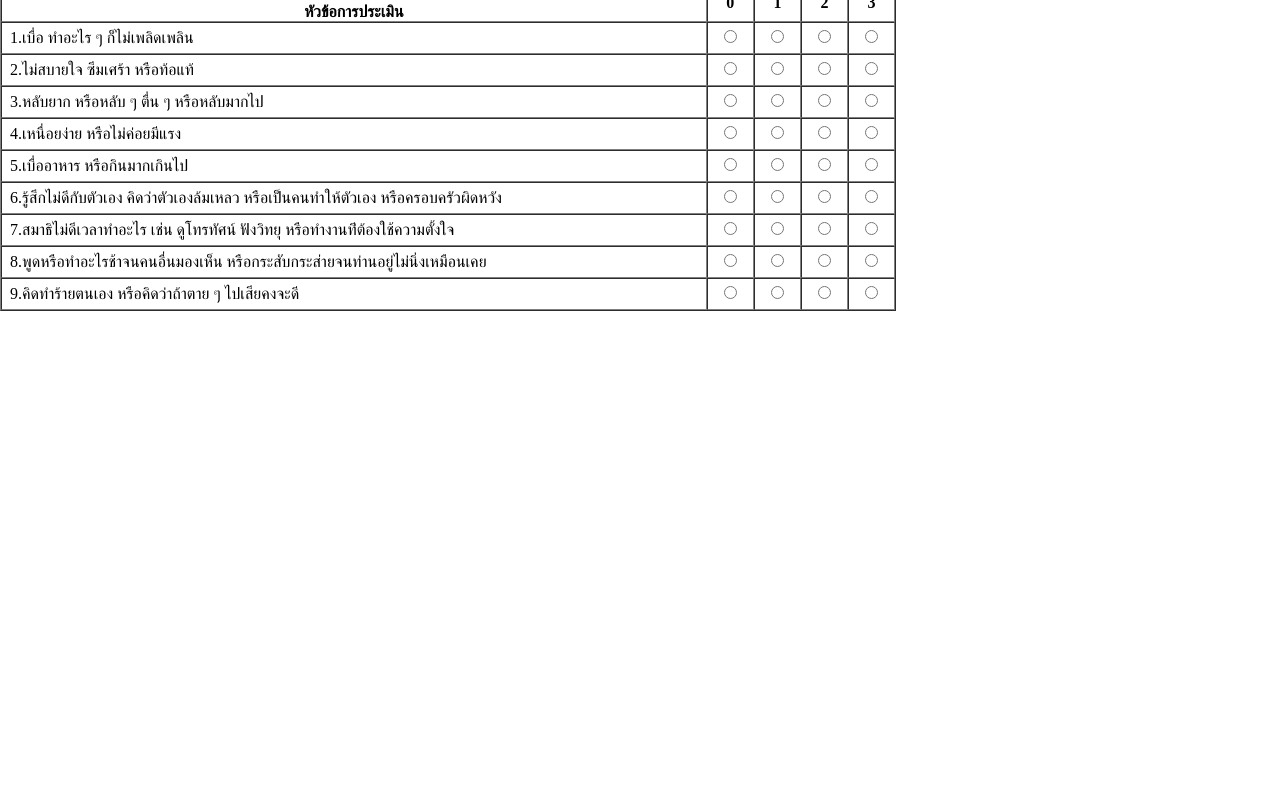
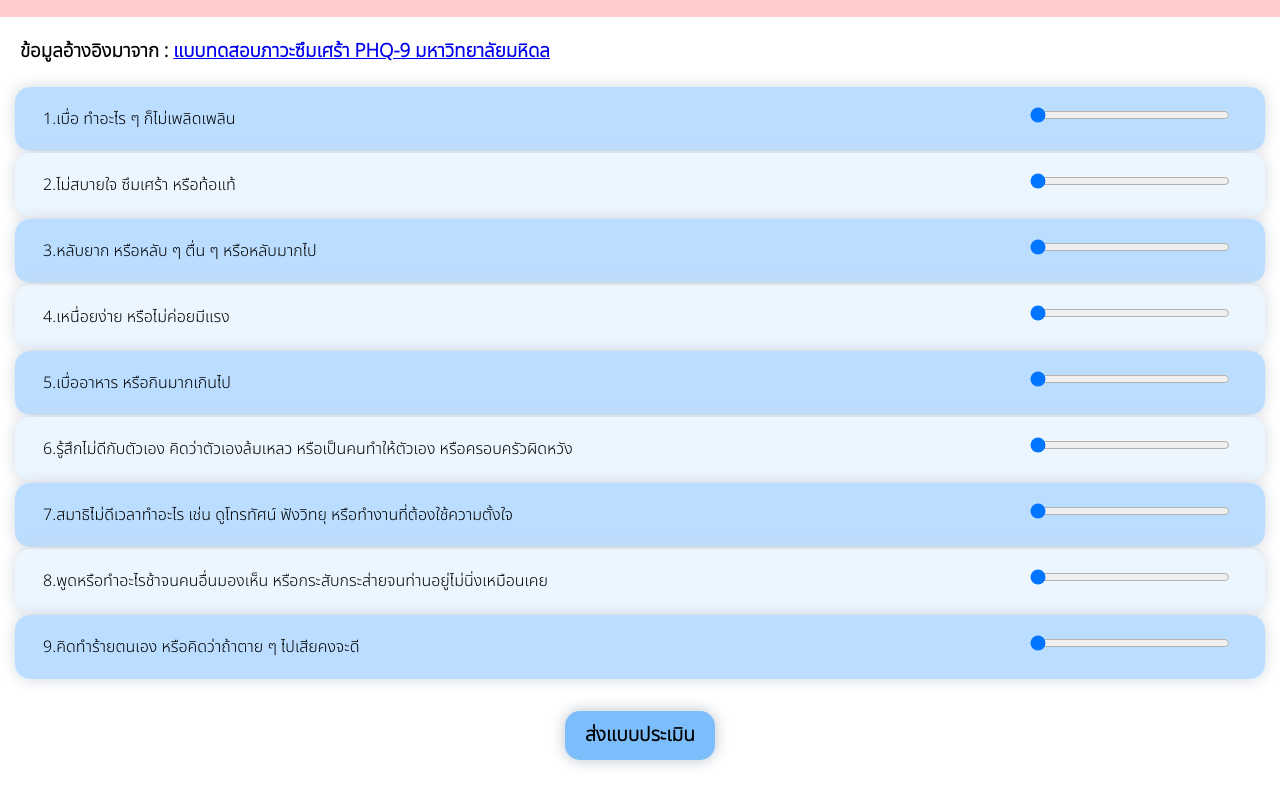
Before and after one commit to 663040112-7/BluEase-project, a plain HTML site: page Evaluation.html in a window 1280 px wide. Shown: the part 219-1009 px from the top of the page. Before the commit the page ends 800 px from the top, so only its background shows below. Drawn offline with Linux system fonts and the light colour scheme; a web font is replaced by a local one.

Commit message:
แต่งแบบประเมิน

```diff
--- a/EvaStyle.css
+++ b/EvaStyle.css
@@ -7,6 +7,7 @@
 }
 
 * {
+    font-family: 'Noto Sans Thai';
     padding: 0;
     margin: 0;
 }
@@ -95,6 +96,78 @@
     display: none;
 }
 
+.choice1 {
+    background-color: rgb(142, 197, 250) ;
+}
+
+.col-md-9 h1 {
+    background-color: rgb(194, 225, 255);
+    font-size: 1.2rem;
+    width: 350px;
+    padding: 10px;
+    text-align: center;
+    border-radius: 15px ;
+    box-shadow: 0px 0px 15px rgb(187, 194, 203);
+    margin: auto;
+}
+
+.col-md-9 h2 {
+    background-color: rgb(255, 205, 205);
+    text-align: center;
+    font-size: 1rem;
+    margin: 20px 0;
+    padding: 20px;
+}
+
+.col-md-9 h3 {
+    margin: 20px;
+}
+
+table {
+    font-size: 1rem;
+    margin: auto;
+    width: 98%;
+}
+
+
+.form:nth-child(odd){
+    background-color: rgb(187, 221, 255);
+    border-radius: 15px;
+}
+.form:nth-child(even){
+    background-color: rgb(236, 246, 255);
+}
+
+table td {
+    padding: 20px;
+    border-radius:15px ;
+    margin: auto 0;
+    box-shadow: 0px 0px 15px rgb(209, 215, 223);
+
+}
+
+
+.slider {
+    width: 200px;
+    position:absolute;
+    right: 50px;
+}
+
+#submitBtn {
+    font-size: 1.2rem;
+    font-weight: bold;
+    padding: 10px 20px;
+    border-radius: 15px;
+    background-color: rgb(124, 190, 252);
+    box-shadow: 0px 0px 15px rgb(187, 194, 203);
+    border: none ;
+    display: block;
+    margin: 30px auto;
+}
+
+
+
+
 
 
 
@@ -131,6 +204,10 @@
         color: white;
         text-shadow: 0 0 15px rgb(15, 77, 117);
         transition: .3s;
+    }
+    .menu .choice1 {
+        background: none;
+        text-shadow: 0 0 15px rgb(15, 77, 117);
     }
 
     #check:checked ~ .menu ul {
@@ -204,16 +281,3 @@
         font-weight: 300;
     }
 }
-
-
-
-.choice1 {
-    background-color: rgb(142, 197, 250) ;
-}
-
-.form-submit {
-    position: absolute;
-    bottom: 10px;
-    right: 50%;
-    transform: translateX(-50%);
-}
--- a/Evaluation.html
+++ b/Evaluation.html
@@ -70,90 +70,47 @@
         </nav>
     </div>
     <div class="col-md-9"> <br />
-        <h1 align="center"> แบบประเมินโรคซึมเศร้า </h1>
-        <h2 align="center"> (เกณฑ์ให้คะแนน : ไม่เลย = 0, มีบางวันหรือไม่บ่อย = 1, มีค่อนข้างบ่อย = 2, มีเกือบทุกวัน = 3)</h2>
-        <h3> ข้อมูลอ้างอิงมาจาก : </h3>
+        <h1> แบบประเมินโรคซึมเศร้า </h1>
+        <h2> (เกณฑ์ให้คะแนน : ไม่เลย = 0, มีบางวันหรือไม่บ่อย = 1, มีค่อนข้างบ่อย = 2, มีเกือบทุกวัน = 3)</h2>
+        <h3 > ข้อมูลอ้างอิงมาจาก :
+            <a href="https://www.rama.mahidol.ac.th/th/depression_risk" target="_blank">
+              แบบทดสอบภาวะซึมเศร้า PHQ-9 มหาวิทยาลัยมหิดล
+            </a>
+        </h3>
 
         <form id="formqsys" name="formqsys" method="post" action="s_q_db.php">
-            <table width="70%" border="1" align="center" cellpadding="0" cellspacing="0" class="table table-bordered table-hover">
-                <tr>
-                    <td width="75%" rowspan="2" align="center">
-                    <br>
-                    <strong>หัวข้อการประเมิน</strong>
-                    </td>
+            <table>
+
+                <tr class="form form-choice1">
+                    <td>&nbsp; 1.เบื่อ ทำอะไร ๆ ก็ไม่เพลิดเพลิน<input class = "slider slider1"  type="range" max="3" min="0" value="0"></td>
                 </tr>
-                <tr>
-                    <td width="5%" align="center"><strong>0</strong></td>
-                    <td width="5%" align="center"><strong>1</strong></td>
-                    <td width="5%" align="center"><strong>2</strong></td>
-                    <td width="5%" align="center"><strong>3</strong></td>
+                <tr class="form form-choice2">
+                    <td>&nbsp; 2.ไม่สบายใจ ซึมเศร้า หรือท้อแท้<input class = "slider slider2" type="range" max="3" min="0" value="0"></td>
                 </tr>
-                <tr>
-                    <td height="30">&nbsp; 1.เบื่อ ทำอะไร ๆ ก็ไม่เพลิดเพลิน</td>
-                    <td height="30" align="center"><input type="radio" name="es_id1"  value="0"  required /></td>
-                    <td height="30" align="center"><input type="radio" name="es_id1"  value="1"  /></td>
-                    <td height="30" align="center"><input type="radio" name="es_id1"  value="2" /></td>
-                    <td height="30" align="center"><input type="radio" name="es_id1"  value="3" /></td>
+                <tr class="form form-choice3">
+                  <td>&nbsp; 3.หลับยาก หรือหลับ ๆ ตื่น ๆ หรือหลับมากไป<input class = "slider slider3" type="range" max="3" min="0" value="0"></td>
                 </tr>
-                <tr>
-                    <td height="30">&nbsp; 2.ไม่สบายใจ ซึมเศร้า หรือท้อแท้</td>
-                    <td width="5%" height="30" align="center"><input type="radio" name="es_id2"  value="0" required /></td>
-                    <td width="5%" height="30" align="center"><input type="radio" name="es_id2"  value="1"/></td>
-                    <td width="5%" height="30" align="center"><input type="radio" name="es_id2"  value="2"/></td>
-                    <td width="5%" height="30" align="center"><input type="radio" name="es_id2"  value="3"/></td>
+                <tr class="form form-choice4">
+                  <td>&nbsp; 4.เหนื่อยง่าย หรือไม่ค่อยมีแรง<input class = "slider slider4" type="range" max="3" min="0" value="0"></td>
                 </tr>
-                <tr>
-                  <td height="30">&nbsp; 3.หลับยาก หรือหลับ ๆ ตื่น ๆ หรือหลับมากไป</td>
-                  <td width="5%" height="30" align="center"><input type="radio" name="es_id3"  value="0" required /></td>
-                  <td width="5%" height="30" align="center"><input type="radio" name="es_id3"  value="1"/></td>
-                  <td width="5%" height="30" align="center"><input type="radio" name="es_id3"  value="2"/></td>
-                  <td width="5%" height="30" align="center"><input type="radio" name="es_id3"  value="3"/></td>
+                <tr class="form form-choice5">
+                  <td>&nbsp; 5.เบื่ออาหาร หรือกินมากเกินไป<input class = "slider slider5" type="range" max="3" min="0" value="0"></td>
                 </tr>
-                <tr>
-                  <td height="30">&nbsp; 4.เหนื่อยง่าย หรือไม่ค่อยมีแรง</td>
-                  <td width="5%" height="30" align="center"><input type="radio" name="es_id4"  value="0" required /></td>
-                  <td width="5%" height="30" align="center"><input type="radio" name="es_id4"  value="1"/></td>
-                  <td width="5%" height="30" align="center"><input type="radio" name="es_id4"  value="2"/></td>
-                  <td width="5%" height="30" align="center"><input type="radio" name="es_id4"  value="3"/></td>
+                <tr class="form form-choice6">
+                  <td>&nbsp; 6.รู้สึกไม่ดีกับตัวเอง คิดว่าตัวเองล้มเหลว หรือเป็นคนทำให้ตัวเอง หรือครอบครัวผิดหวัง<input class = "slider slider6" type="range" max="3" min="0" value="0"></td>
                 </tr>
-                <tr>
-                  <td height="30">&nbsp; 5.เบื่ออาหาร หรือกินมากเกินไป</td>
-                  <td height="30" align="center"><input type="radio" name="es_id5"  value="0" required /></td>
-                  <td height="30" align="center"><input type="radio" name="es_id5"  value="1"/></td>
-                  <td height="30" align="center"><input type="radio" name="es_id5"  value="2"/></td>
-                  <td height="30" align="center"><input type="radio" name="es_id5"  value="3"/></td>
+                <tr class="form form-choice7">
+                  <td>&nbsp; 7.สมาธิไม่ดีเวลาทำอะไร เช่น ดูโทรทัศน์ ฟังวิทยุ หรือทำงานที่ต้องใช้ความตั้งใจ<input class = "slider slider7" type="range" max="3" min="0" value="0"></td>
                 </tr>
-                <tr>
-                  <td height="30">&nbsp; 6.รู้สึกไม่ดีกับตัวเอง คิดว่าตัวเองล้มเหลว หรือเป็นคนทำให้ตัวเอง หรือครอบครัวผิดหวัง</td>
-                  <td height="30" align="center"><input type="radio" name="es_id6"  value="0" required /></td>
-                  <td height="30" align="center"><input type="radio" name="es_id6"  value="1"/></td>
-                  <td height="30" align="center"><input type="radio" name="es_id6"  value="2"/></td>
-                  <td height="30" align="center"><input type="radio" name="es_id6"  value="3"/></td>
+                <tr class="form form-choice8">
+                  <td>&nbsp; 8.พูดหรือทำอะไรช้าจนคนอื่นมองเห็น หรือกระสับกระส่ายจนท่านอยู่ไม่นิ่งเหมือนเคย<input class = "slider slider8" type="range" max="3" min="0" value="0"></td>
                 </tr>
-                <tr>
-                  <td height="30">&nbsp; 7.สมาธิไม่ดีเวลาทำอะไร เช่น ดูโทรทัศน์ ฟังวิทยุ หรือทำงานท่ีต้องใช้ความตั้งใจ</td>
-                  <td height="30" align="center"><input type="radio" name="es_id7" value="0" required /></td>
-                  <td height="30" align="center"><input type="radio" name="es_id7"  value="1"/></td>
-                  <td height="30" align="center"><input type="radio" name="es_id7"  value="2"/></td>
-                  <td height="30" align="center"><input type="radio" name="es_id7"  value="3"/></td>
-                </tr>
-                <tr>
-                  <td height="30">&nbsp; 8.พูดหรือทำอะไรช้าจนคนอื่นมองเห็น หรือกระสับกระส่ายจนท่านอยู่ไม่นิ่งเหมือนเคย</td>
-                  <td height="30" align="center"><input type="radio" name="es_id8"  value="0" required /></td>
-                  <td height="30" align="center"><input type="radio" name="es_id8"  value="1"/></td>
-                  <td height="30" align="center"><input type="radio" name="es_id8"  value="2"/></td>
-                  <td height="30" align="center"><input type="radio" name="es_id8"  value="3"/></td>
-                </tr>
-                <tr>
-                  <td height="30">&nbsp; 9.คิดทำร้ายตนเอง หรือคิดว่าถ้าตาย ๆ ไปเสียคงจะดี</td>
-                  <td height="30" align="center"><input type="radio" name="es_id9"  value="0" required /></td>
-                  <td height="30" align="center"><input type="radio" name="es_id9" value="1"/></td>
-                  <td height="30" align="center"><input type="radio" name="es_id9" value="2"/></td>
-                  <td height="30" align="center"><input type="radio" name="es_id9" value="3"/></td>
-                </tr>
+                <tr class="form form-choice9">
+                  <td>&nbsp; 9.คิดทำร้ายตนเอง หรือคิดว่าถ้าตาย ๆ ไปเสียคงจะดี<input class = "slider slider9" type="range" max="3" min="0" value="0"></td>
+                </tr></table>
                <form id="formqsys" name="formqsys" method="post" action="s_q_db.php">
-                <input type="submit" value="Submit">
+                <input id="submitBtn"type="submit" value="ส่งแบบประเมิน">
                </form>
               </div>
-            </body>
-            </html>
+</body>
+</html>
--- a/HosStyle.css
+++ b/HosStyle.css
@@ -7,6 +7,7 @@
 }
 
 * {
+    font-family: 'Noto Sans Thai';
     padding: 0;
     margin: 0;
 }
@@ -95,6 +96,15 @@
     display: none;
 }
 
+.choice3 {
+    background-color: rgb(142, 197, 250) ;
+}
+
+
+
+
+
+
 
 
 
@@ -132,6 +142,12 @@
         text-shadow: 0 0 15px rgb(15, 77, 117);
         transition: .3s;
     }
+
+    .menu .choice3 {
+        background: none;
+        text-shadow: 0 0 15px rgb(15, 77, 117);
+    }
+
 
     #check:checked ~ .menu ul {
         transition: .2s;
@@ -204,9 +220,3 @@
         font-weight: 300;
     }
 }
-
-
-
-.choice3 {
-    background-color: rgb(142, 197, 250) ;
-}
--- a/KnowStyle.css
+++ b/KnowStyle.css
@@ -7,6 +7,7 @@
 }
 
 * {
+    font-family: 'Noto Sans Thai';
     padding: 0;
     margin: 0;
 }
@@ -95,6 +96,13 @@
     display: none;
 }
 
+.choice2 {
+    background-color: rgb(142, 197, 250) ;
+}
+
+
+
+
 
 
 
@@ -131,6 +139,11 @@
         color: white;
         text-shadow: 0 0 15px rgb(15, 77, 117);
         transition: .3s;
+    }
+
+    .menu .choice2 {
+        background: none;
+        text-shadow: 0 0 15px rgb(15, 77, 117);
     }
 
     #check:checked ~ .menu ul {
@@ -204,9 +217,3 @@
         font-weight: 300;
     }
 }
-
-
-
-.choice2 {
-    background-color: rgb(142, 197, 250) ;
-}
--- a/MainStyle.css
+++ b/MainStyle.css
@@ -7,6 +7,7 @@
 }
 
 * {
+    font-family: 'Noto Sans Thai';
     padding: 0;
     margin: 0;
 }
--- a/OtStyle.css
+++ b/OtStyle.css
@@ -7,6 +7,7 @@
 }
 
 * {
+    font-family: 'Noto Sans Thai';
     padding: 0;
     margin: 0;
 }
@@ -95,6 +96,18 @@
     display: none;
 }
 
+.choice4 {
+    background-color: rgb(142, 197, 250) ;
+}
+
+
+
+
+
+
+
+
+
 
 
 
@@ -131,6 +144,11 @@
         color: white;
         text-shadow: 0 0 15px rgb(15, 77, 117);
         transition: .3s;
+    }
+
+    .menu .choice4 {
+        background: none;
+        text-shadow: 0 0 15px rgb(15, 77, 117);
     }
 
     #check:checked ~ .menu ul {
@@ -204,9 +222,3 @@
         font-weight: 300;
     }
 }
-
-
-
-.choice4 {
-    background-color: rgb(142, 197, 250) ;
-}
```
